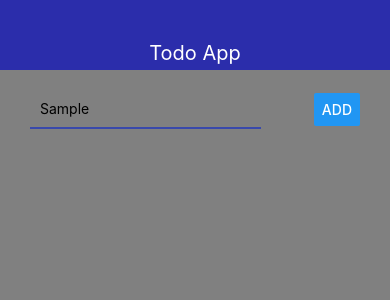
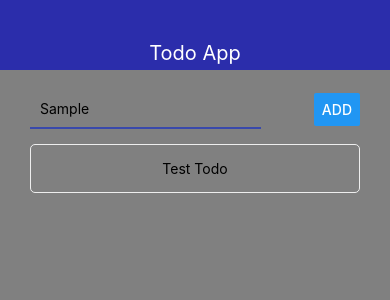
Before and after one commit to AndriiKachkarov/rn-todo-app, a React Native app: screen / in a window 390 px wide. Both pictures are taken after typing "Sample" into the empty fields and a click on the button "ADD". Shown: the top 300 px of the page. Built offline with nearby package versions, Linux system fonts and the light colour scheme.

Commit message:
add display of the list of items

```diff
--- a/App.js
+++ b/App.js
@@ -2,6 +2,7 @@ import React, {useState} from 'react';
 import {StyleSheet, Text, View} from 'react-native';
 import {Navbar} from "./src/Navbar";
 import {AddTodo} from "./src/AddTodo";
+import {Todo} from "./src/Todo";
 
 export default function App() {
   const [todos, setTodos] =useState([]);
@@ -22,6 +23,12 @@ export default function App() {
         <AddTodo
           onSubmit={addTodo}
         />
+
+        <View>
+          {todos.map(todo => (
+            <Todo key={todo.id} todo={todo}/>
+          ))}
+        </View>
       </View>
     </View>
   );
--- a/src/AddTodo.js
+++ b/src/AddTodo.js
@@ -20,10 +20,10 @@ export const AddTodo = ({onSubmit}) => {
 
 const styles = StyleSheet.create({
   block: {
-    // backgroundColor: '#3f2a89',
     flexDirection: 'row',
     justifyContent: 'space-between',
-    alignItems: 'center'
+    alignItems: 'center',
+    marginBottom: 15
   },
   input: {
     width: '70%',
--- /dev/null
+++ b/src/Todo.js
@@ -0,0 +1,23 @@
+import React from 'react';
+import {View, StyleSheet, Text} from "react-native";
+
+export const Todo = ({todo}) => {
+
+  return (
+    <View style={styles.todo}>
+      <Text>{todo.title}</Text>
+    </View>
+  )
+};
+
+const styles = StyleSheet.create({
+  todo: {
+    flexDirection: 'column',
+    alignItems: 'center',
+    padding: 15,
+    borderWidth: 1,
+    borderColor: '#eee',
+    borderRadius: 5,
+    marginBottom: 10
+  }
+});
```
